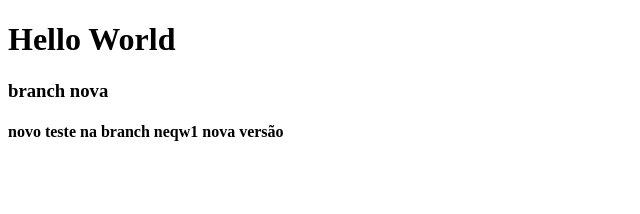
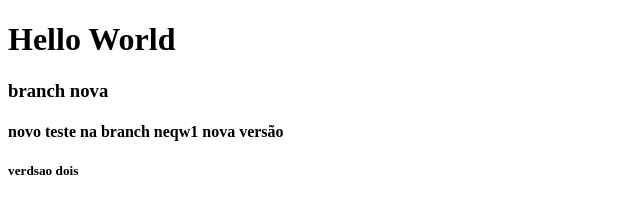
Before and after one commit to miguelpinheiro23/REPO, a plain HTML site: page index.html in a window 1280 px wide. Shown: the full height of the page, 0-640 px from the left. Drawn offline with Linux system fonts and the light colour scheme.

Commit message:
nova versao 2

```diff
--- a/index.html
+++ b/index.html
@@ -9,5 +9,6 @@
     <h1>Hello World</h1>
     <h3>branch nova</h3>
     <h4>novo teste na branch neqw1 nova versão</h4>
+    <h5>verdsao dois</h5>
 </body>
 </html>
```
